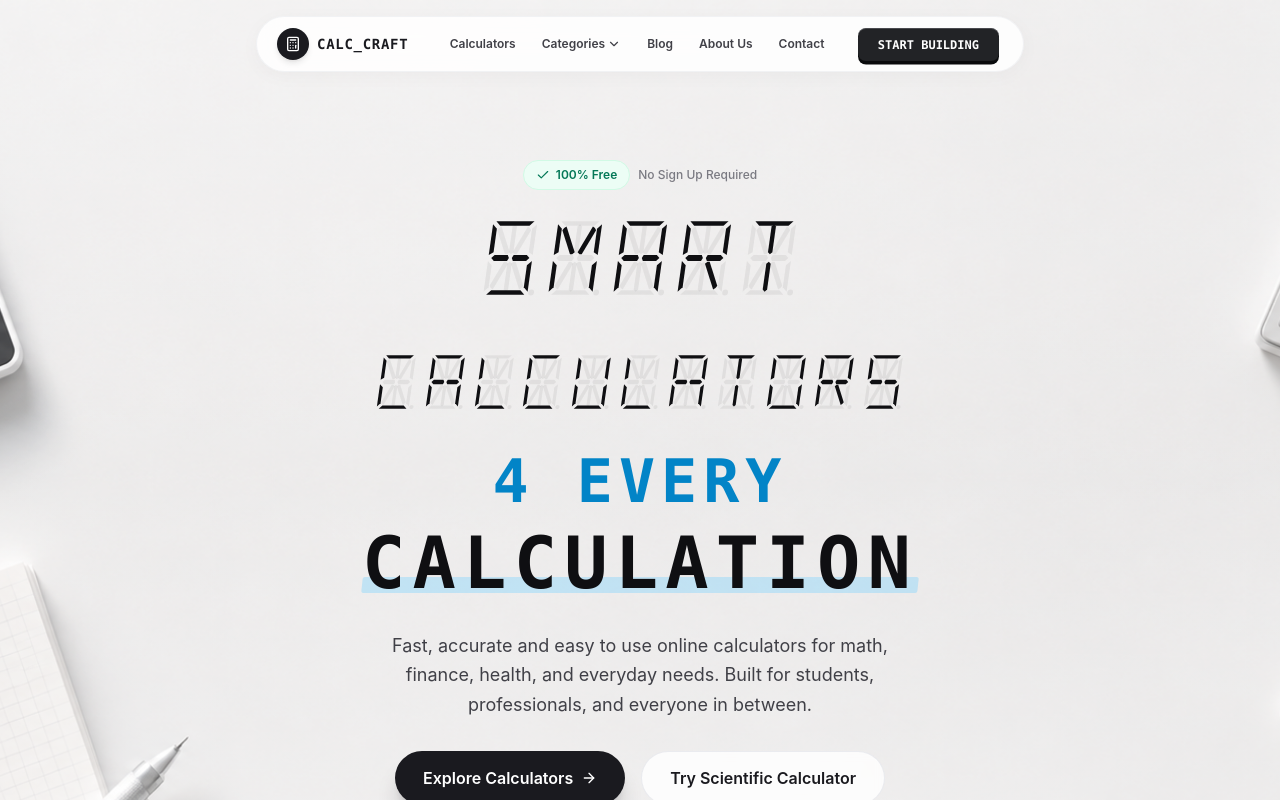
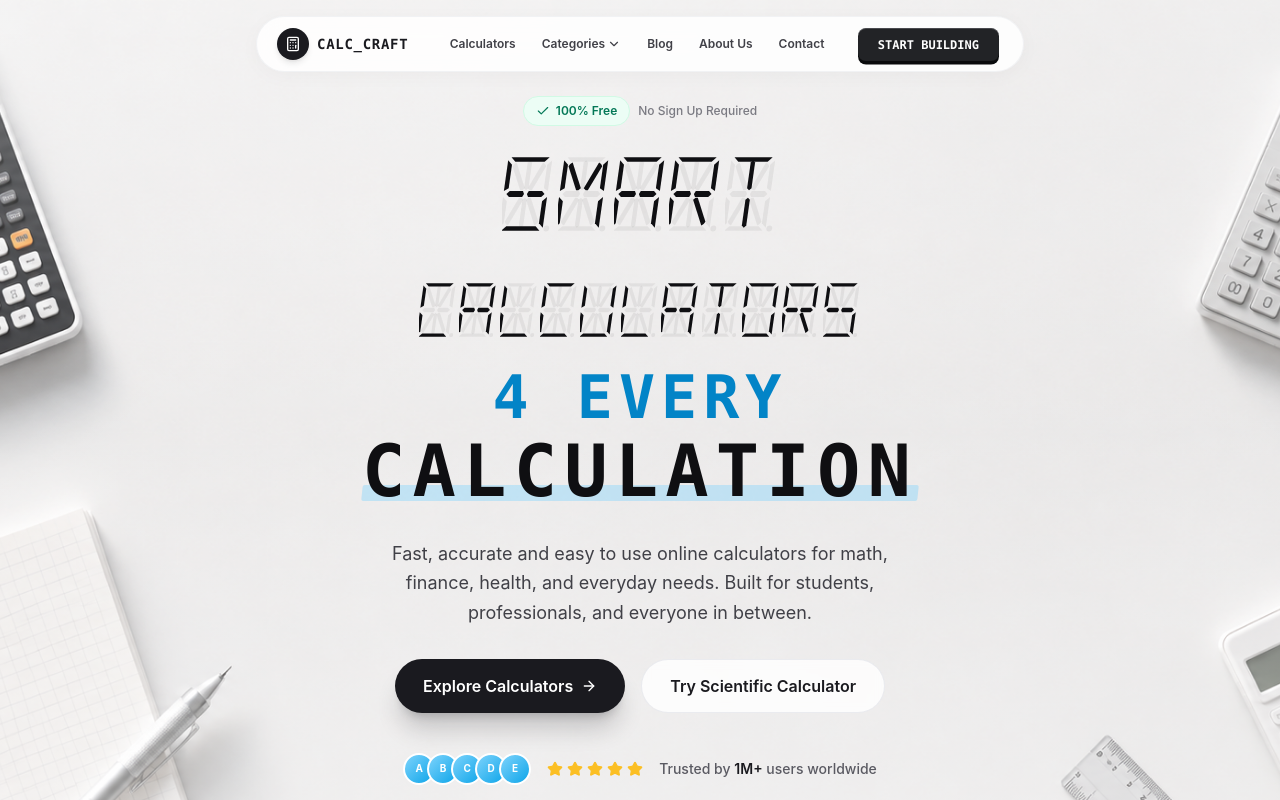
Before and after one commit to Motasaith/Calc_Craft, a Next.js app: page / in a window 1280 px wide. Shown: the top 800 px of the page. Built offline with nearby package versions, Linux system fonts and the light colour scheme.

Commit message:
style: narrow horizontal and vertical spacing of digital text by shifting coordinates and tightening gaps

```diff
--- a/components/Hero.tsx
+++ b/components/Hero.tsx
@@ -55,7 +55,7 @@ export default function Hero() {
   return (
     <section
       ref={sectionRef}
-      className="relative min-h-screen pt-24 sm:pt-28 lg:pt-32 pb-12 overflow-hidden"
+      className="relative min-h-screen pt-20 sm:pt-24 lg:pt-24 pb-12 overflow-hidden"
     >
       {/* Background Image */}
       <div className="absolute inset-0 z-0">
@@ -70,7 +70,7 @@ export default function Hero() {
         <div className="absolute inset-0 bg-gradient-to-b from-white/30 via-white/10 to-white/40" />
       </div>
 
-      <div className="relative z-10 max-w-4xl mx-auto px-4 sm:px-6 lg:px-8 py-6 sm:py-8 flex justify-center">
+      <div className="relative z-10 max-w-4xl mx-auto px-4 sm:px-6 lg:px-8 pt-0 pb-6 sm:pb-8 flex justify-center">
         <div className="text-center">
           {/* Content */}
           <div className="max-w-2xl mx-auto">
@@ -86,21 +86,23 @@ export default function Hero() {
             {/* Heading */}
             <h1
               ref={headingRef}
-              className="flex flex-col items-center gap-4 mb-8 text-4xl sm:text-6xl lg:text-8xl"
+              className="flex flex-col items-center gap-2 mb-8 text-4xl sm:text-6xl lg:text-8xl"
             >
               <DigitalText
                 text="SMART"
                 theme="minimal"
+                gap={3}
                 className="text-dark-900 [--char-height:3rem] sm:[--char-height:4.5rem] lg:[--char-height:5.5rem]"
                 animate={true}
               />
               <DigitalText
                 text="CALCULATORS"
                 theme="minimal"
+                gap={2}
                 className="text-dark-900 [--char-height:2.2rem] sm:[--char-height:3.2rem] lg:[--char-height:4rem]"
                 animate={true}
               />
-              <span className="block text-primary-600 font-extrabold text-3xl sm:text-5xl lg:text-6xl tracking-widest uppercase font-mono mt-2">
+              <span className="block text-primary-600 font-extrabold text-3xl sm:text-5xl lg:text-6xl tracking-widest uppercase font-mono mt-1">
                 4 EVERY
               </span>
               <span className="block relative inline-block text-dark-900 font-extrabold text-4xl sm:text-6xl lg:text-7xl tracking-widest uppercase font-mono">
--- a/components/SegmentDisplay.tsx
+++ b/components/SegmentDisplay.tsx
@@ -83,36 +83,36 @@ const CHARACTER_MAP: Record<string, SegmentName[]> = {
   ' ': [],
 }
 
-// 14-Segment SVG Polygons coordinates in a 80x120 viewport
+// 14-Segment SVG Polygons coordinates in a 72x120 viewport (shifted x by -8px for compact width)
 const SEGMENT_PATHS: Record<Exclude<SegmentName, 'DP'>, string> = {
   // Top horizontal
-  A: '14,10 66,10 60,16 20,16',
+  A: '6,10 58,10 52,16 12,16',
   // Top-right vertical
-  B: '70,14 70,56 64,52 64,20',
+  B: '62,14 62,56 56,52 56,20',
   // Bottom-right vertical
-  C: '70,64 70,106 64,100 64,70',
+  C: '62,64 62,106 56,100 56,70',
   // Bottom horizontal
-  D: '20,104 60,104 66,110 14,110',
+  D: '12,104 52,104 58,110 6,110',
   // Bottom-left vertical
-  E: '10,64 16,70 16,100 10,106',
+  E: '2,64 8,70 8,100 2,106',
   // Top-left vertical
-  F: '10,14 16,20 16,52 10,56',
+  F: '2,14 8,20 8,52 2,56',
   // Middle-left horizontal
-  G1: '14,60 18,56 36,56 38,60 36,64 18,64',
+  G1: '6,60 10,56 28,56 30,60 28,64 10,64',
   // Middle-right horizontal
-  G2: '42,60 44,56 62,56 66,60 62,64 44,64',
+  G2: '34,60 36,56 54,56 58,60 54,64 36,64',
   // Top vertical center
-  I: '40,14 43,17 43,52 40,55 37,52 37,17',
+  I: '32,14 35,17 35,52 32,55 29,52 29,17',
   // Bottom vertical center
-  L: '40,65 43,68 43,103 40,106 37,103 37,68',
+  L: '32,65 35,68 35,103 32,106 29,103 29,68',
   // Top-left diagonal
-  H: '19,19 22,17 38,52 35,55 32,55 17,22',
+  H: '11,19 14,17 30,52 27,55 24,55 9,22',
   // Top-right diagonal
-  J: '61,19 63,22 48,55 45,55 42,52 58,17',
+  J: '53,19 55,22 40,55 37,55 34,52 50,17',
   // Bottom-left diagonal
-  K: '19,101 17,98 32,65 35,65 38,68 22,103',
+  K: '11,101 9,98 24,65 27,65 30,68 14,103',
   // Bottom-right diagonal
-  M: '61,101 58,103 42,68 45,65 48,65 63,98',
+  M: '53,101 50,103 34,68 37,65 40,65 55,98',
 }
 
 export default function SegmentDisplay({
@@ -185,11 +185,11 @@ export default function SegmentDisplay({
       className={`inline-block select-none overflow-hidden transition-all duration-300 ${containerBg} ${displayBorder} ${padding} ${borderRadius}`}
       style={{
         height: size !== undefined ? `${size}px` : 'var(--char-height, 80px)',
-        aspectRatio: '2/3',
+        aspectRatio: '72/120',
       }}
     >
       <svg
-        viewBox="0 0 80 120"
+        viewBox="0 0 72 120"
         width="100%"
         height="100%"
         xmlns="http://www.w3.org/2000/svg"
@@ -215,7 +215,7 @@ export default function SegmentDisplay({
 
         {/* Render Decimal Point */}
         <circle
-          cx={75}
+          cx={67}
           cy={107}
           r={4}
           fill={activeSegments.includes('DP') ? strokeActive : strokeInactive}
```
